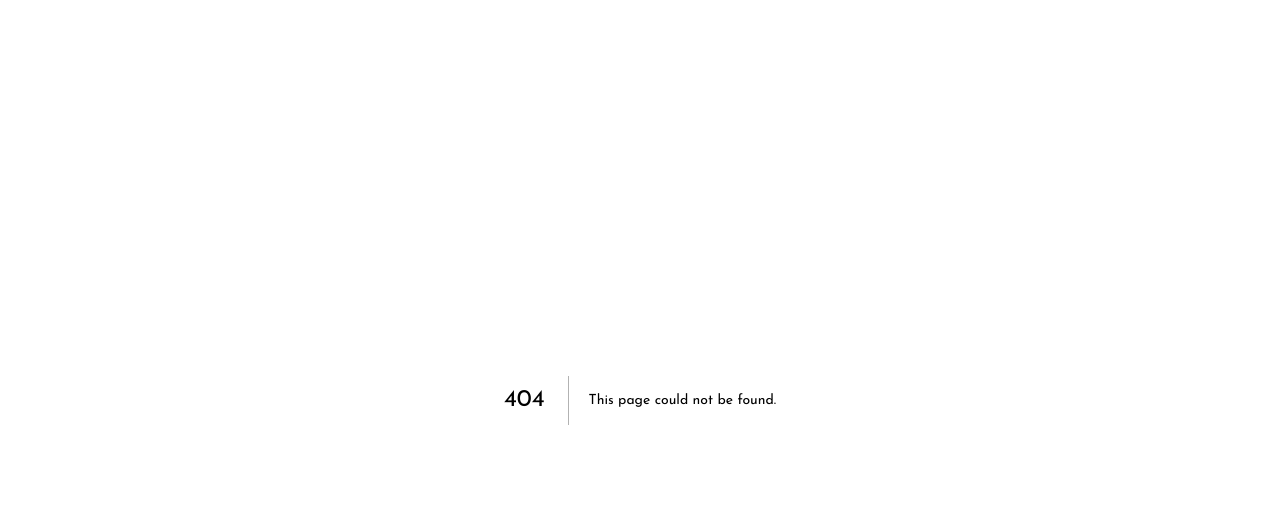
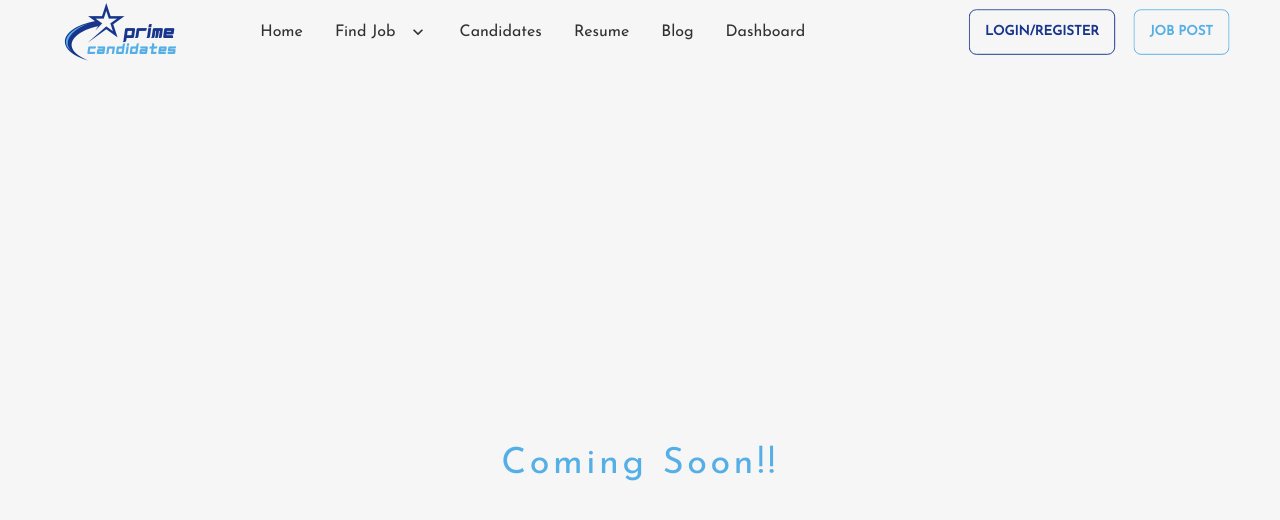
Before and after one commit to omarfaruk7022/prime-candidates-client, a Next.js app: page /blog in a window 1280 px wide. Before the commit this address had no page. Shown: the top 520 px of the page. Built offline with nearby package versions, Linux system fonts and the light colour scheme.

Commit message:
routing added

```diff
--- /dev/null
+++ b/components/Blog.js
@@ -0,0 +1,11 @@
+import React from 'react';
+
+const Blog = () => {
+    return (
+        <div className='flex justify-center items-center min-h-screen'>
+            <h2 className='text-4xl text-secondary tracking-widest'>Coming Soon!!</h2>
+        </div>
+    );
+};
+
+export default Blog;
--- a/components/Navber.js
+++ b/components/Navber.js
@@ -41,7 +41,7 @@ const Navber = ({ children }) => {
                   </Link>
                 </li>
                 <li tabIndex="0">
-                  <Link href="/">
+                  <Link href="/fulltime">
                     <a className="rounded">
                       Find Job
                       <svg
@@ -57,15 +57,19 @@ const Navber = ({ children }) => {
                   </Link>
                   <ul className="p-2 bg-base-100">
                     <li>
-                      <a className="rounded-xl">Full-Time</a>
+                      <Link href={'/fulltime'}>
+                        <a className="rounded-xl">Full-Time</a>
+                      </Link>
                     </li>
                     <li>
-                      <a className="rounded-xl">Part-Time</a>
+                    <Link href={'/parttime'}>
+                        <a className="rounded-xl">Part-Time</a>
+                      </Link>
                     </li>
                   </ul>
                 </li>
                 <li>
-                  <Link href="/">
+                  <Link href="/candidate">
                     <a className="rounded-xl">Candidates</a>
                   </Link>
                 </li>
@@ -75,7 +79,7 @@ const Navber = ({ children }) => {
                   </Link>
                 </li>
                 <li>
-                  <Link href="/resume">
+                  <Link href="/blog">
                     <a className="rounded-xl">Blog</a>
                   </Link>
                 </li>
@@ -137,7 +141,7 @@ const Navber = ({ children }) => {
             </ul>
           </li>
           <li>
-            <Link href="/">
+            <Link href="/candidate">
               <a className="rounded-xl">Candidates</a>
             </Link>
           </li>
--- a/components/ResumeBuilder.js
+++ b/components/ResumeBuilder.js
@@ -5,7 +5,7 @@ import { MdDelete } from 'react-icons/md'
 
 const ResumeBuilder = () => {
     return (
-        <div className='container max-w-[1080px] mx-auto my-28'>
+        <div className='container max-w-[1080px] mx-auto my-16'>
             <h1 className='uppercase text-3xl text-center text-primary font-bold mb-10'>Resume</h1>
             <div className='border-2 border-base-200 px-5 md:px-28 py-24'>
                 <div className='flex justify-between items-center'>
@@ -20,7 +20,7 @@ const ResumeBuilder = () => {
                     </div>
                     <div className='flex items-center justify-center gap-1 text-xl text-secondary cursor-pointer'>
                         <FiDownload></FiDownload>
-                        <h3 className=''>Download</h3>
+                        <h3>Download</h3>
                     </div>
                 </div>
 
--- a/pages/Login.js
+++ b/pages/Login.js
@@ -132,7 +132,7 @@ const Login = () => {
                 {" "}
                 <small>
                   Do you have not an account !{" "}
-                  <Link className="text-primary link" href="/signUp">
+                  <Link className="text-primary link" href="/signup">
                     <span className="underline cursor-pointer text-blue-500">
                       Create an account
                     </span>
--- /dev/null
+++ b/pages/blog/index.js
@@ -0,0 +1,17 @@
+import React from 'react';
+import Navber from '../../components/Navber'
+import Blog from '../../components/Blog'
+import Footer from '../../components/Footer'
+
+const BlogPage = () => {
+    return (
+        <div>
+            <Navber>
+                <Blog></Blog>
+                <Footer></Footer>
+            </Navber>
+        </div>
+    );
+};
+
+export default BlogPage;
--- /dev/null
+++ b/pages/candidate/index.js
@@ -0,0 +1,16 @@
+import React from 'react';
+import Footer from '../../components/Footer';
+import Navber from '../../components/Navber';
+
+const candidatePage = () => {
+    return (
+        <Navber>
+            <div className='flex justify-center items-center min-h-screen'>
+                <h2 className='text-4xl text-secondary tracking-widest'>Working on Candidates....</h2>
+            </div>
+            <Footer></Footer>
+        </Navber>
+    );
+};
+
+export default candidatePage;
--- /dev/null
+++ b/pages/fulltime/index.js
@@ -0,0 +1,17 @@
+import React from 'react';
+import Footer from '../../components/Footer';
+import Navber from '../../components/Navber';
+
+const FullTimeJobs = () => {
+    // page for full time jobs option on navbar
+    return (
+        <Navber>
+            <div className='flex justify-center items-center min-h-screen'>
+                <h2 className='text-4xl text-secondary tracking-widest'>Full-Time job Updating soon....</h2>
+            </div>
+            <Footer></Footer>
+        </Navber>
+    );
+};
+
+export default FullTimeJobs;
--- /dev/null
+++ b/pages/parttime/index.js
@@ -0,0 +1,17 @@
+import React from 'react';
+import Footer from '../../components/Footer';
+import Navber from '../../components/Navber';
+
+const PartTimeJobs = () => {
+    return (
+        // page for part time jobs option on navbar
+        <Navber>
+            <div className='flex justify-center items-center min-h-screen'>
+                <h2 className='text-4xl text-secondary tracking-widest'>Part-Time job updating soon....</h2>
+            </div>
+            <Footer></Footer>
+        </Navber>
+    );
+};
+
+export default PartTimeJobs;
```
Also changed, not shown: 1 other file (tests, documents, lock files or other folders).
